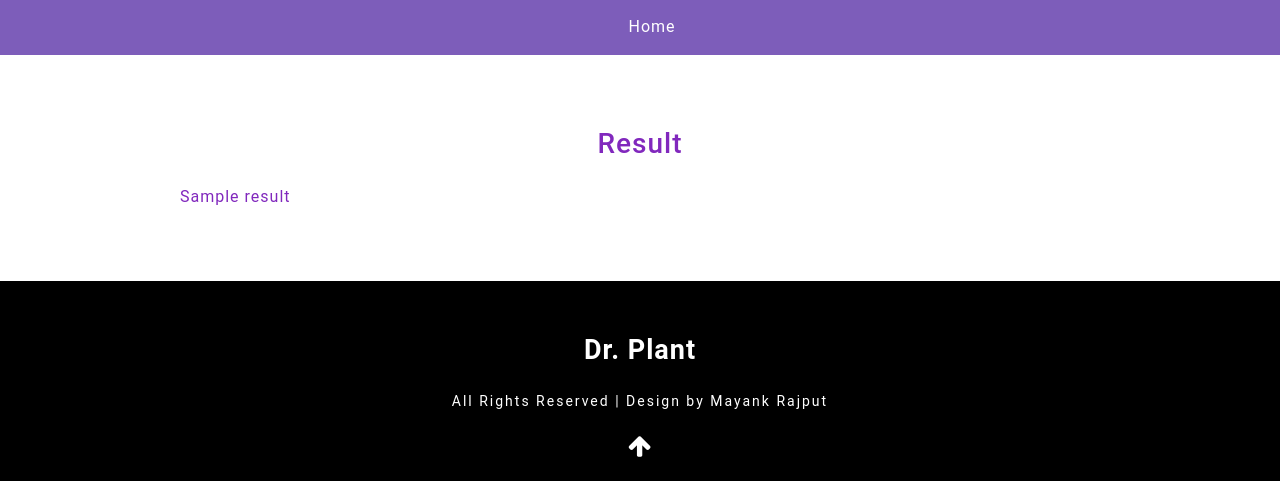
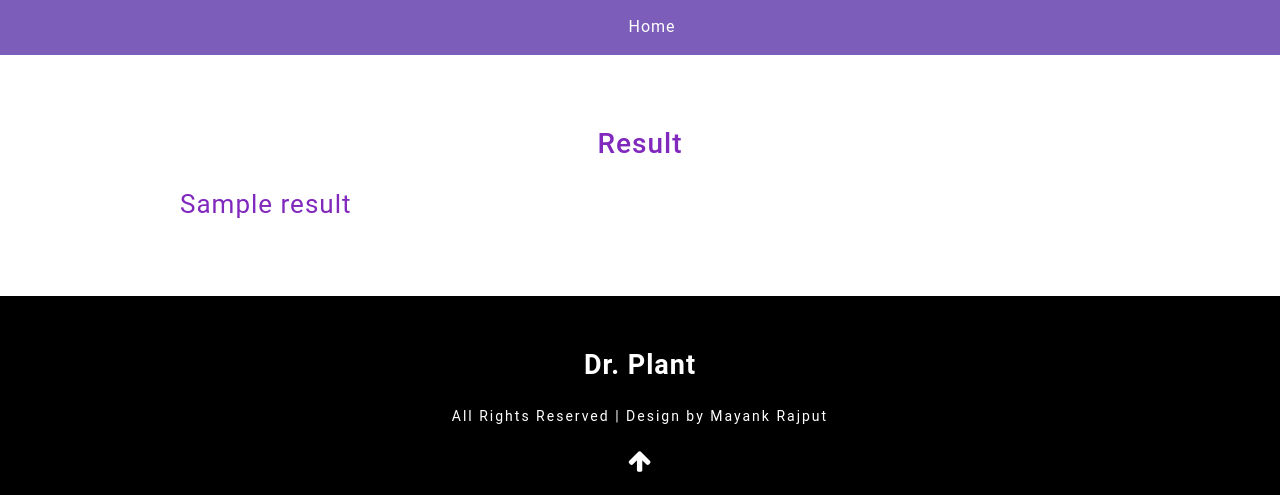
Before and after one commit to hackelite01/Dr.Plants, a Flask app: template Flask/templates/display.html in a window 1280 px wide. Shown: the part 265-760 px from the top of the page. Run offline with Flask 2, Linux system fonts and the light colour scheme; the template is opened without the code that fills it: most values are stand-ins (such as "Sample title", 1, 10 or a date in 2020); some libraries are stand-ins or nearby versions.

Commit message:
Update display.html

```diff
--- a/Flask/templates/display.html
+++ b/Flask/templates/display.html
@@ -55,7 +55,7 @@
       <div class="row" style="justify-content: center;">
         <div class="col-md-10 about-two-grids">
           <h3 class="mb-md-4 mb-sm-3 mb-3 text-center">Result</h3>
-          <div class="about-para-txt text-justify">
+          <div class="about-para-txt text-justify" style="font-size: 26px;">
             {{result}}
 
           </div>
```
